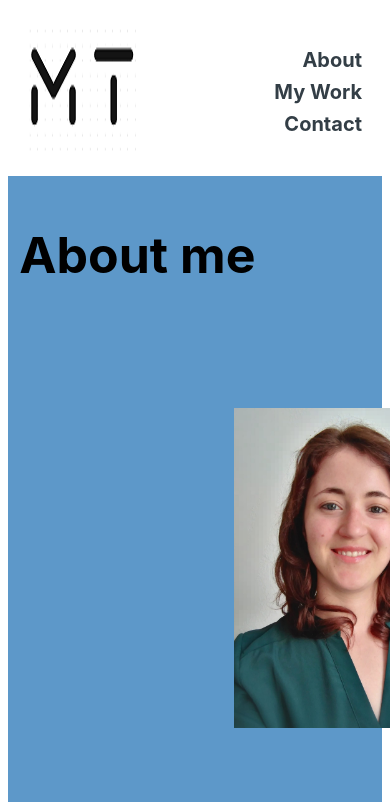
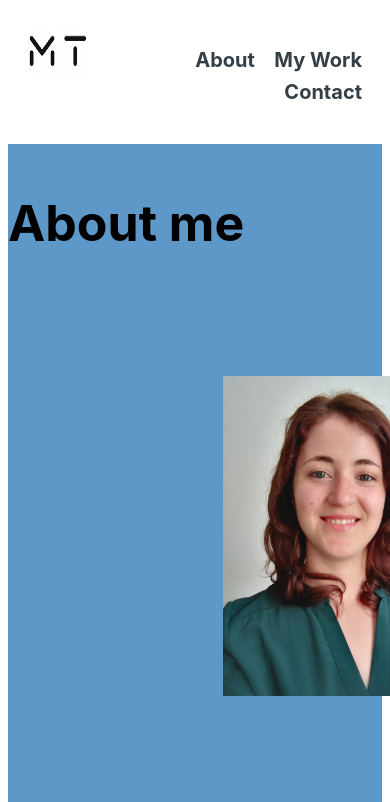
Before and after one commit to moni-tu/my-portfolio, a plain HTML site: page about.html in a window 390 px wide. Shown: the top 802 px of the page. Drawn offline with Linux system fonts and the light colour scheme.

Commit message:
fix: set nav bar media queries

```diff
--- a/CSS/styles.css
+++ b/CSS/styles.css
@@ -160,6 +160,13 @@ a {
   margin-right: 40px;
 }
 
+
+  .page-header_logo{
+    width: 60px;
+    height: 50px;
+  }
+
+
 .page-header {
   display: flex;
   width: 100%;
@@ -265,10 +272,19 @@ a {
 /* the following overwrites the grid settings above. Media queries
 adapt CSS rules for different devices */
 
+/* work media queries for different screen types */
 @media all and (max-width: 500px) {
   .project-list {
     grid-template-columns: 1fr;
     grid-gap: 10px;
+  }
+  .page-header_item {
+    flex: 0 1 ;
+
+  }
+  .page-header_logo{
+    width: 60px;
+    height: 50px;
   }
 }
 
@@ -376,7 +392,7 @@ height: 600px;
 }
 
 /* About Page grid - setting for different screens */
-@media all and (max-width: 700px) {
+@media all and (max-width: 750px) {
   .about-grid {
     grid-template-columns: 1fr;
     grid-gap: 10px;
@@ -385,14 +401,31 @@ height: 600px;
     padding: 0%;
     margin: 0%;
   }
+
+  .page-header_item {
+    flex: 0 1 ;
+
+  }
+  .page-header_logo{
+    width: 60px;
+    height: 50px;
+  }
 }
 
-@media all and (min-width: 700px) and (max-width:750px) {
+/* @media all and (min-width: 700px) and (max-width:750px) {
   .about-grid {
     grid-template-columns: 1fr 1fr;
   }
 
-}
+  .page-header_logo{
+    width: 90px;
+    height: 80px;
+  }
+  .page-header_item {
+    flex: 0 1 auto;
+  }
+
+} */
 
 @media all and (max-width: 750px) {
   .about-grid {
@@ -402,6 +435,7 @@ height: 600px;
     grid-column: auto/auto;
     grid-row: auto/auto;
   }
+
 }
 
 /* For Mobile */
@@ -426,8 +460,8 @@ height: 600px;
   text-align: left;
   padding-top: 5px;
   padding-bottom: 5px;
-  padding-right: 5%;
-  padding-left: 3%;
+  /* padding-right: 5%;
+  padding-left: 3%; */
   background-color:  var(--primary-color);
 }
 
--- a/about.html
+++ b/about.html
@@ -16,7 +16,7 @@
     <body>
         <header class="page-header">
 
-            <img src="./Img/Monica-logo.png" alt= "logo" class="page-header_item Monica-logo">
+            <img src="./Img/Monica-logo.png" alt= "logo" class="page-header_logo Monica-logo">
 
             <nav class="page-header_item navigation-list">
                 <ul role="menubar">
```
Also changed, not shown: contact.html (+1 -1 lines), work.html (+1 -1 lines).
